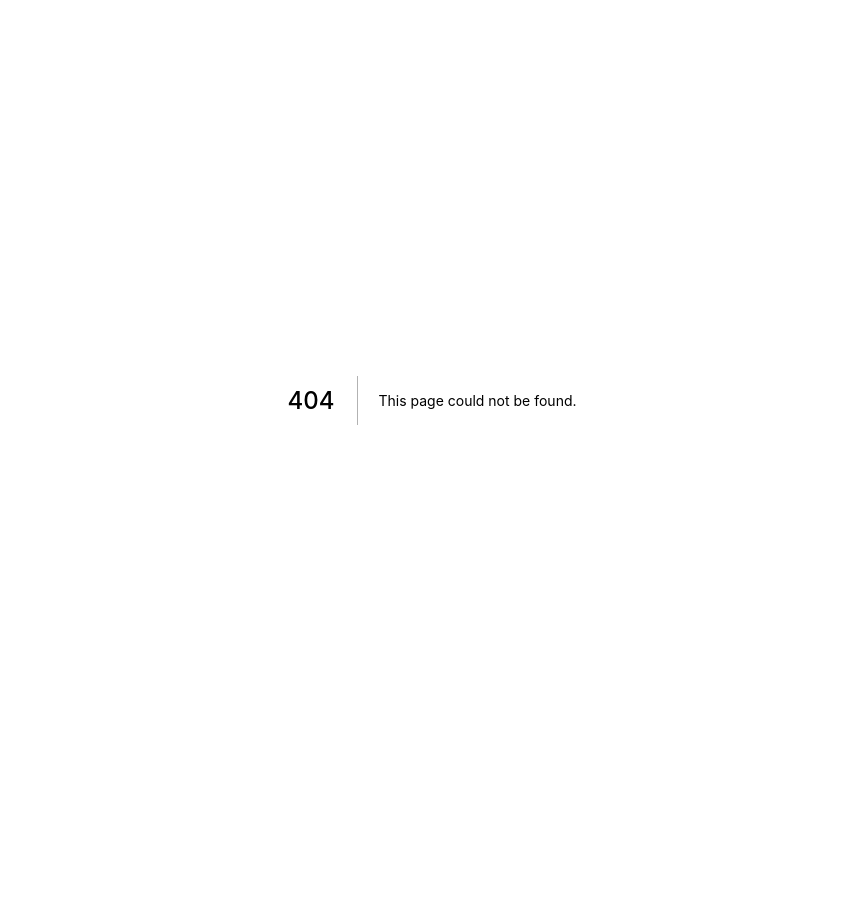
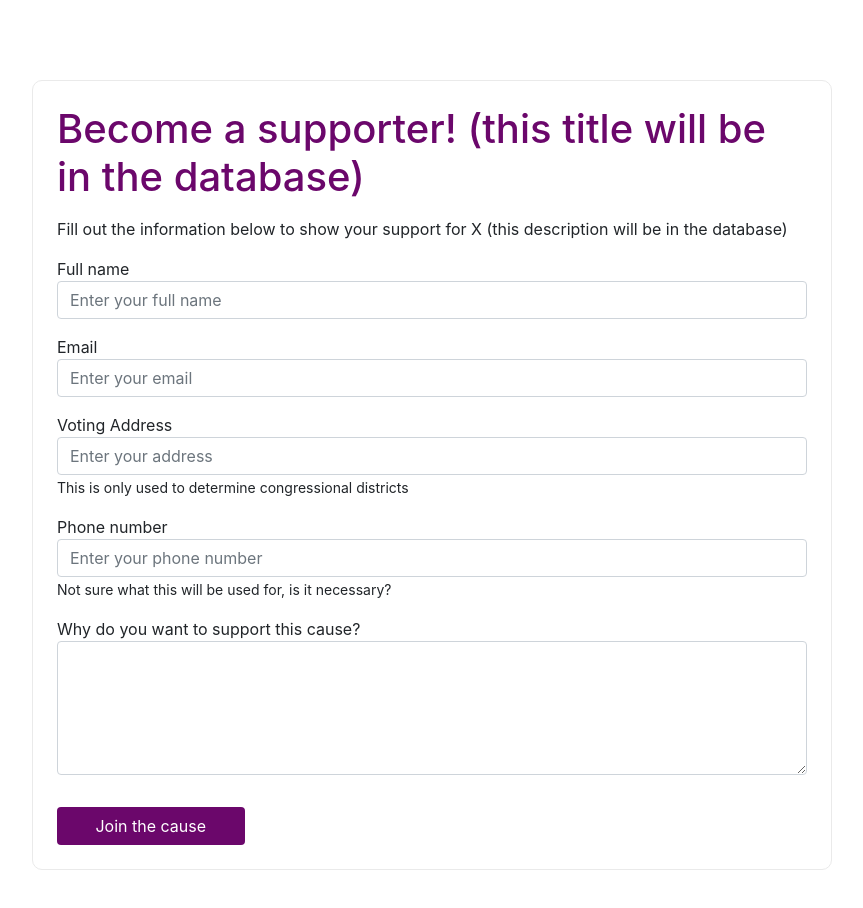
Before and after one commit to build-umass/phenom-2, a Next.js app: page /join in a window 1280 px wide. Before the commit this address had no page. Shown: the top 908 px of the page, without its empty margins (208-1071 px from the left). Before the commit the page ends 800 px from the top, so only its background shows below. Built offline with nearby package versions, Linux system fonts and the light colour scheme.

Commit message:
Basic UI done

```diff
--- a/pages/index.js
+++ b/pages/index.js
@@ -51,6 +51,7 @@ export default function Home({ isConnected }) {
         </p>
 
         <a href='./create'>Go to Create page</a>
+        <a href='./join'>Go to join page</a>
 
         <div className={styles.grid}>
           <a href="https://nextjs.org/docs" className={styles.card}>
--- /dev/null
+++ b/pages/join.js
@@ -0,0 +1,51 @@
+import Head from 'next/head'
+import Image from 'next/image'
+import styles from '../styles/Home.module.css'
+import React, { useState } from 'react';
+
+export default function Create() {
+  return (
+    //Make background based on what picture is in db
+    <div className={styles.container}>
+      <Head>
+        <title>Phenom Friendbanking</title>
+        <meta name="description" content="Generated by create next app" />
+        <link rel="icon" href="/favicon.ico" />
+      </Head>
+      <main className={styles.main}>
+        <div className={styles.createCard}>
+          <h1 className='mb-3'>Become a supporter! (this title will be in the database)</h1>
+          <p className='mb-3'>Fill out the information below to show your support for X (this description will be in the database)</p>
+
+          <div className='mb-3'>
+            <label htmlFor='title'>Full name</label>
+            <input id='name' className='form-control' placeholder="Enter your full name"></input>
+          </div>
+
+          <div className='mb-3'>
+            <label htmlFor='title'>Email</label>
+            <input id='email' className='form-control' placeholder="Enter your email"></input>
+          </div>
+
+          <div className='mb-3'>
+            <label htmlFor='title'>Voting Address</label>
+            <input id='address' className='form-control' placeholder="Enter your address"></input>
+            <small>This is only used to determine congressional districts</small>
+          </div>
+
+          <div className='mb-3'>
+            <label htmlFor='title'>Phone number</label>
+            <input id='phone' className='form-control' placeholder="Enter your phone number"></input>
+            <small>Not sure what this will be used for, is it necessary?</small>
+          </div>
+
+          <div className='mb-3'>
+            <label htmlFor='title'>Why do you want to support this cause?</label>
+            <textarea id='whysupport' className='form-control' rows='5'></textarea>
+          </div>
+          <button type="button" className={styles.createPageButton + " btn col-3 mt-3"}>Join the cause</button>
+        </div>
+      </main>
+    </div>
+  )
+}
```
